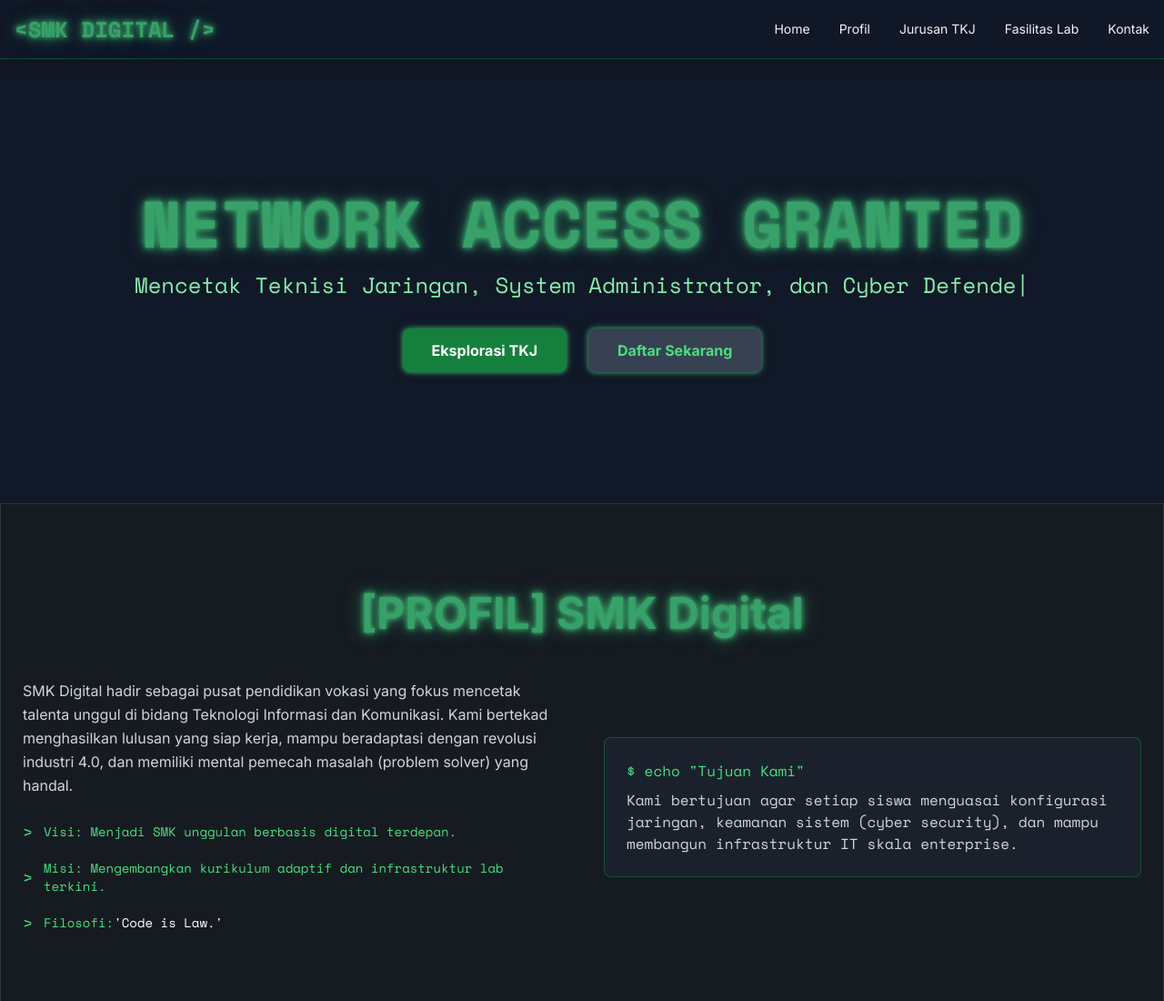
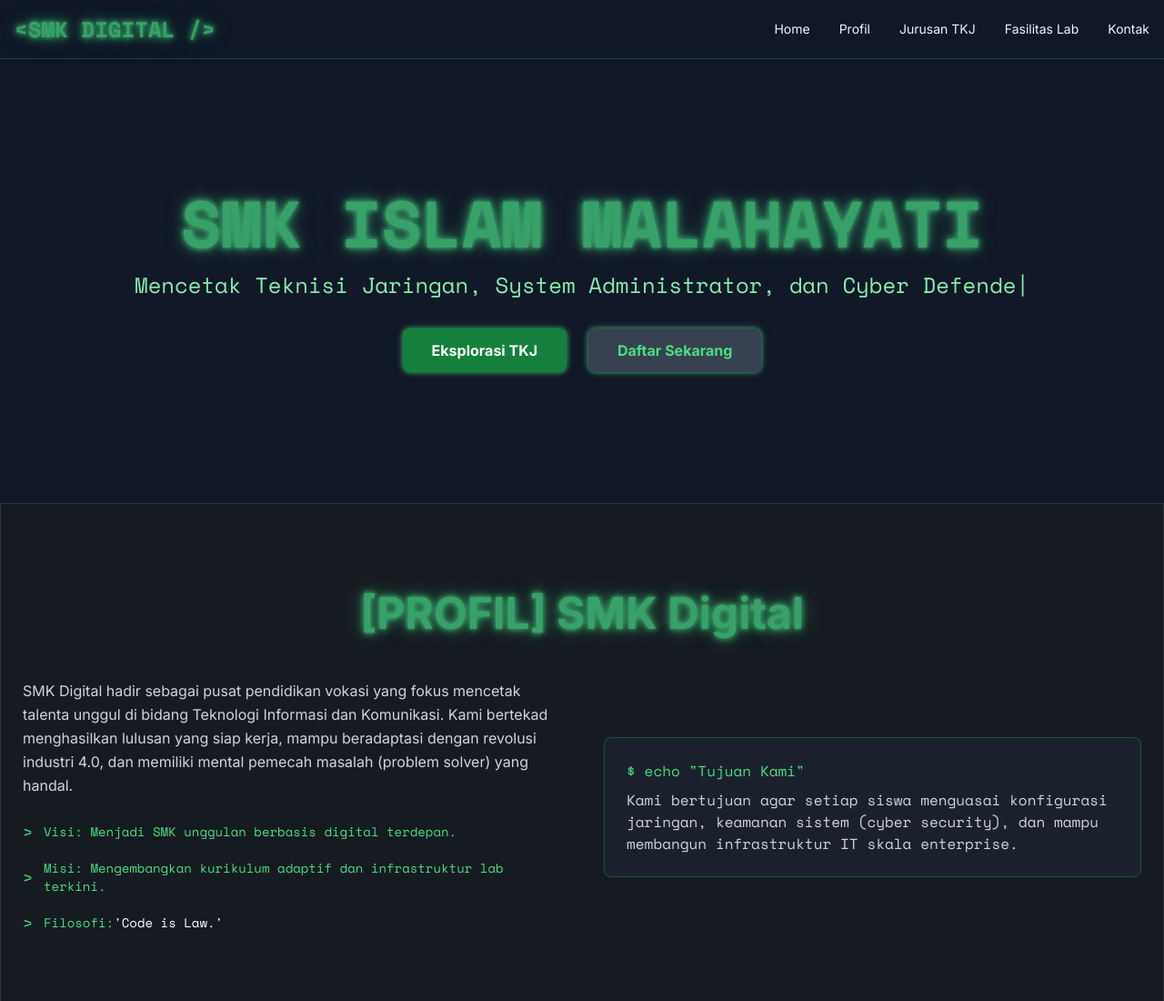
Before and after one commit to rfpschool/rfpschool.github.io, a plain HTML site: page index.html in a window 1280 px wide. Shown: the top 1100 px of the page at 91% size. Drawn offline with nearby package versions, Linux system fonts and the light colour scheme.

Commit message:
Edit nama sekolah

```diff
--- a/index.html
+++ b/index.html
@@ -77,7 +77,7 @@
         <!-- Hero Section -->
         <section id="home" class="container mx-auto px-6 py-24 md:py-36 text-center">
             <h1 class="text-4xl sm:text-6xl md:text-7xl font-extrabold mb-4 code-font">
-                <span class="neon-text">NETWORK ACCESS GRANTED</span>
+                <span class="neon-text">SMK ISLAM MALAHAYATI</span>
             </h1>
             <p id="typewriter-text" class="text-xl sm:text-2xl mb-8 text-green-300 h-8 code-font"></p>
             <div class="flex flex-col sm:flex-row justify-center space-y-4 sm:space-y-0 sm:space-x-6">
```
